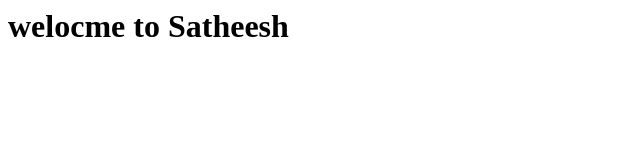
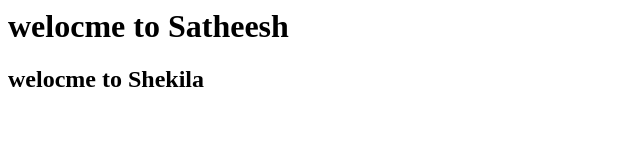
Before and after one commit to satheesh537/quantum, a plain HTML site: page index.html in a window 1280 px wide. Shown: the whole page, without its empty margins (0-640 px from the left). Drawn offline with Linux system fonts and the light colour scheme.

Commit message:
h2 tag is created

```diff
--- a/index.html
+++ b/index.html
@@ -4,5 +4,6 @@
     <body>
 
         <h1>welocme to Satheesh </h1>
+        <h2>welocme to Shekila </h2>
     </body>
 </html>
```
